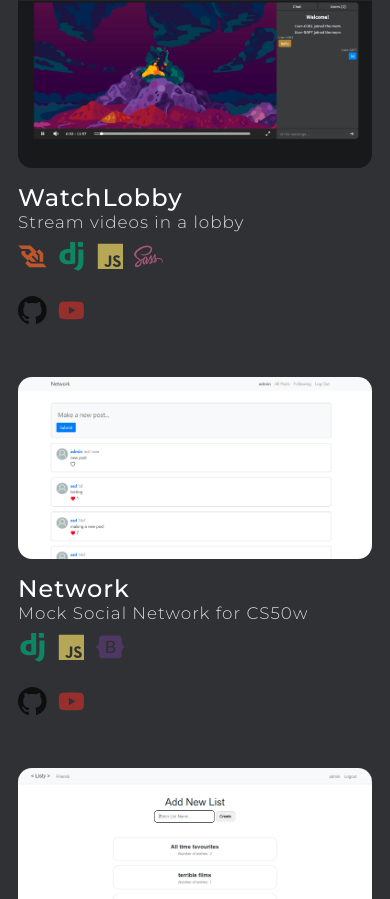
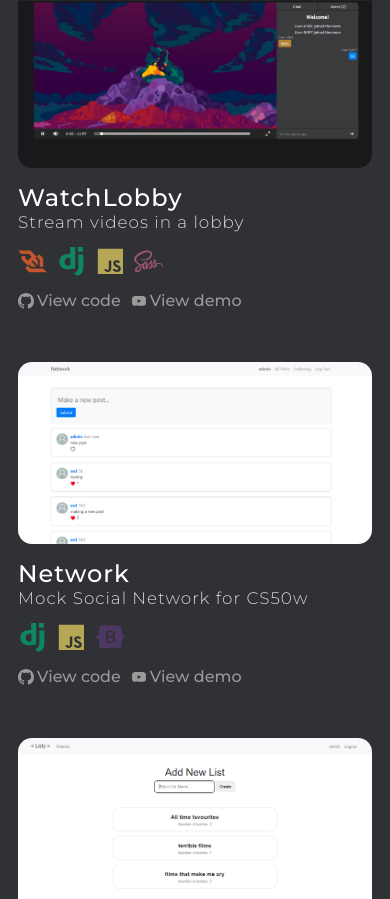
Before and after one commit to jeromelezard/jeromelezard.github.io, a plain HTML site: page index.html in a window 390 px wide. Shown: the part 1086-1985 px from the top of the page. Drawn offline with Linux system fonts and the light colour scheme.

Commit message:
minor fixes

```diff
--- a/index.html
+++ b/index.html
@@ -13,6 +13,8 @@
     <body>
         <div class="container">
             <div class="top" id="top">
+                <!-- <div class="bg-img"></div> -->
+                <!-- <img src="./images/background.jpg"  class="background-blur"> -->
                 <div class="top-nav" id="topNav">
                     <span class="nav-title hide-title hide" id="navTitle"
                         >JEROME<br /><span class="last-name-nav"
@@ -247,7 +249,7 @@
                         <a
                             href="https://github.com/jeromelezard/watchLobby"
                             target="_blank">
-                            <span class="tech">
+                            <span class="view-icons">
                                 <svg
                                     xmlns="http://www.w3.org/2000/svg"
                                     class="view-code"
@@ -270,7 +272,7 @@
                                         </defs>
                                     </g>
                                 </svg>
-                                <span class="techname view">View code</span>
+                                <span class="view">View code</span>
 
                                 <!-- VIEW CODE -->
                             </span>
@@ -278,7 +280,7 @@
                         <a
                             href="https://www.youtube.com/watch?v=V0eKZ3YAYv0"
                             target="_blank">
-                            <span class="tech">
+                            <span class="view-icons">
                                 <svg
                                     xmlns="http://www.w3.org/2000/svg"
                                     class="view-demo"
@@ -288,7 +290,7 @@
                                         fill="currentColor"
                                         d="M941.3 296.1a112.3 112.3 0 0 0-79.2-79.3C792.2 198 512 198 512 198s-280.2 0-350.1 18.7A112.12 112.12 0 0 0 82.7 296C64 366 64 512 64 512s0 146 18.7 215.9c10.3 38.6 40.7 69 79.2 79.3C231.8 826 512 826 512 826s280.2 0 350.1-18.8c38.6-10.3 68.9-40.7 79.2-79.3C960 658 960 512 960 512s0-146-18.7-215.9zM423 646V378l232 133l-232 135z" />
                                 </svg>
-                                <span class="techname view">View demo</span>
+                                <span class="view">View demo</span>
 
                                 <!-- VIEW DEMO -->
                             </span>
@@ -353,7 +355,7 @@
                         <a
                             href="https://github.com/jeromelezard/CS50W/tree/master/project4"
                             target="_blank">
-                            <span class="tech">
+                            <span class="view-icons">
                                 <svg
                                     xmlns="http://www.w3.org/2000/svg"
                                     class="view-code"
@@ -376,7 +378,7 @@
                                         </defs>
                                     </g>
                                 </svg>
-                                <span class="techname view">View code</span>
+                                <span class="view">View code</span>
 
                                 <!-- VIEW CODE -->
                             </span>
@@ -384,7 +386,7 @@
                         <a
                             href="https://www.youtube.com/watch?v=3XdP9IWYOMI"
                             target="_blank">
-                            <span class="tech">
+                            <span class="view-icons">
                                 <svg
                                     xmlns="http://www.w3.org/2000/svg"
                                     class="view-demo"
@@ -394,7 +396,7 @@
                                         fill="currentColor"
                                         d="M941.3 296.1a112.3 112.3 0 0 0-79.2-79.3C792.2 198 512 198 512 198s-280.2 0-350.1 18.7A112.12 112.12 0 0 0 82.7 296C64 366 64 512 64 512s0 146 18.7 215.9c10.3 38.6 40.7 69 79.2 79.3C231.8 826 512 826 512 826s280.2 0 350.1-18.8c38.6-10.3 68.9-40.7 79.2-79.3C960 658 960 512 960 512s0-146-18.7-215.9zM423 646V378l232 133l-232 135z" />
                                 </svg>
-                                <span class="techname view">View demo</span>
+                                <span class="view">View demo</span>
                                 <!-- VIEW DEMO -->
                             </span>
                         </a>
@@ -470,7 +472,7 @@
                         <a
                             href="https://github.com/jeromelezard/CS50XPROJECT"
                             target="_blank">
-                            <span class="tech">
+                            <span class="view-icons">
                                 <svg
                                     xmlns="http://www.w3.org/2000/svg"
                                     class="view-code"
@@ -493,7 +495,7 @@
                                         </defs>
                                     </g>
                                 </svg>
-                                <span class="techname view">View code</span>
+                                <span class="view">View code</span>
 
                                 <!-- VIEW CODE -->
                             </span>
@@ -501,7 +503,7 @@
                         <a
                             href="https://www.youtube.com/watch?v=WhtRdWVcUz4"
                             target="_blank">
-                            <span class="tech">
+                            <span class="view-icons">
                                 <svg
                                     xmlns="http://www.w3.org/2000/svg"
                                     class="view-demo"
@@ -512,7 +514,7 @@
                                         d="M941.3 296.1a112.3 112.3 0 0 0-79.2-79.3C792.2 198 512 198 512 198s-280.2 0-350.1 18.7A112.12 112.12 0 0 0 82.7 296C64 366 64 512 64 512s0 146 18.7 215.9c10.3 38.6 40.7 69 79.2 79.3C231.8 826 512 826 512 826s280.2 0 350.1-18.8c38.6-10.3 68.9-40.7 79.2-79.3C960 658 960 512 960 512s0-146-18.7-215.9zM423 646V378l232 133l-232 135z" />
                                 </svg>
                                 <!-- VIEW DEMO -->
-                                <span class="techname view">View demo</span>
+                                <span class="view">View demo</span>
 
                             </span>
                         </a>
@@ -563,7 +565,7 @@
                         <a
                             href="https://github.com/jeromelezard/CS50W/tree/master/Mail"
                             target="_blank">
-                            <span class="tech">
+                            <span class="view-icons">
                                 <svg
                                     xmlns="http://www.w3.org/2000/svg"
                                     class="view-code"
@@ -586,14 +588,14 @@
                                         </defs>
                                     </g>
                                 </svg>
-                                <span class="techname view">View code</span>
+                                <span class="view">View code</span>
                                 <!-- VIEW CODE -->
                             </span>
                         </a>
                         <a
                             href="https://www.youtube.com/watch?v=AUFHvmzW7cg"
                             target="_blank">
-                            <span class="tech">
+                            <span class="view-icons">
                                 <svg
                                     xmlns="http://www.w3.org/2000/svg"
                                     class="view-demo"
@@ -603,7 +605,7 @@
                                         fill="currentColor"
                                         d="M941.3 296.1a112.3 112.3 0 0 0-79.2-79.3C792.2 198 512 198 512 198s-280.2 0-350.1 18.7A112.12 112.12 0 0 0 82.7 296C64 366 64 512 64 512s0 146 18.7 215.9c10.3 38.6 40.7 69 79.2 79.3C231.8 826 512 826 512 826s280.2 0 350.1-18.8c38.6-10.3 68.9-40.7 79.2-79.3C960 658 960 512 960 512s0-146-18.7-215.9zM423 646V378l232 133l-232 135z" />
                                 </svg>
-                                <span class="techname view">View demo</span>
+                                <span class="view">View demo</span>
                                 <!-- VIEW DEMO -->
                             </span>
                         </a>
--- a/styles/styles.scss
+++ b/styles/styles.scss
@@ -23,7 +23,7 @@ $flask: #E3192E;
 
 /* Media queries */
 $screen-sm-min: 1386px;
-$screen-m-min: 417px;
+$screen-m-min: 443px;
 $screen-lg-min: 992px;
 @mixin sm {
     @media (max-width: #{$screen-sm-min}) {
@@ -78,9 +78,17 @@ body {
     display: flex;
     align-items: center;
     justify-content: center;
+
     // z-index: -1;
 
 }
+// .bg-img {
+//     background-image: url('../images/background.jpg');
+//     height: 100%;
+//     background-position: center;
+//     background-repeat: no-repeat;
+//     background-size: cover;
+// }
 .top-nav{
     // height: 90px;
     height: 0px;
@@ -169,7 +177,7 @@ body {
     z-index: 9999;
 }
 .sub-header {
-    color: #bab3c0;
+    color: $subtext;
     z-index: 9999;
     font-size: 1.25rem;
     letter-spacing: 2px;
@@ -204,7 +212,7 @@ body {
     position: absolute;
     display: none;
     width: 166px;
-
+    text-align: center;
     background-color: #2a2b2c;
     border-radius: 8px;
     color:$subtext;
@@ -302,12 +310,16 @@ body {
     .project-details{
         display: flex;
         flex-direction: row;
-        padding: 15px 0px;
+        padding: 15px 0px 5px 0px;
         align-items: center;
         flex-wrap: nowrap;
 
         @include sm {
             flex-wrap: wrap;
+        }
+        @include m {
+            flex-direction: column;
+            align-items: flex-start;
         }
 
         // justify-content: center;
@@ -362,6 +374,7 @@ body {
             font-size: 0.7em;
             color: rgba(white, 0.8);
             font-weight: 300;
+            margin-bottom: 5px;
         }
     }
 }
@@ -388,9 +401,7 @@ body {
     // visibility: hidden;
 }
 
-.view {
-    width: 90px;
-}
+
 .tech{
     position: relative;
     display: flex;
@@ -405,28 +416,27 @@ body {
 }
 .project-footer {
     display: flex;
-    flex-direction: row;
     align-items: center;
-    justify-content: flex-end;
-    @include m {
-        justify-content: flex-start;
+    color: $subtext;
+    .view-icons {
+        opacity: 0.8;
+        display: flex;
+        align-items: center;
+        transition: opacity 0.2s;
+        &:hover{
+            opacity: 1;
+            color: white;
+        }
+    }
+    .view-code, .view-demo {
+        height: 1em;
+        width: 1em;
+        color: $subtext;
+        margin-right: 3px;
+
     }
     .view-demo {
-        color: #c4302b ;
-    }
-    .view-code {
-        color: black;
-    }
-    svg {
-        margin-right: 10px;
-        transition: opacity 0.2s;
-        opacity: 0.7;
-        height: 1.8em;
-        width: 1.8em;
-        cursor: pointer;
-        &:hover {
-            opacity: 1;
-        }
+        margin-left: 10px;
     }
 
 }
@@ -442,14 +452,17 @@ body {
     .last-name {
         letter-spacing: 4px;
     }
-    // .sub-header{
-    //     line-height: 80px;
-    // }
+     .sub-header{
+         margin: 15px 0px 10px 0px;
+     }
 }
+
+
+
 .footer{
     height: 150px;
     width: 100%;
-    background-color: $secondary;
+    background-color: darken(desaturate($secondary, 10%), 5%);
     margin-top: 100px;
     display: flex;
     align-items: center;
@@ -459,12 +472,14 @@ body {
 .footer-icon{
     height: 2em;
     width: 2em;
+    color: white;
     transition: color 0.2s;
     margin: 0px 10px;
     &:hover {
-        color: white;
+        color: $primary;
     }
 }
+
 
 @keyframes bounce {
     0%,
```
Also changed, not shown: images/background.jpg (added), styles/styles.css, 1 other file.
